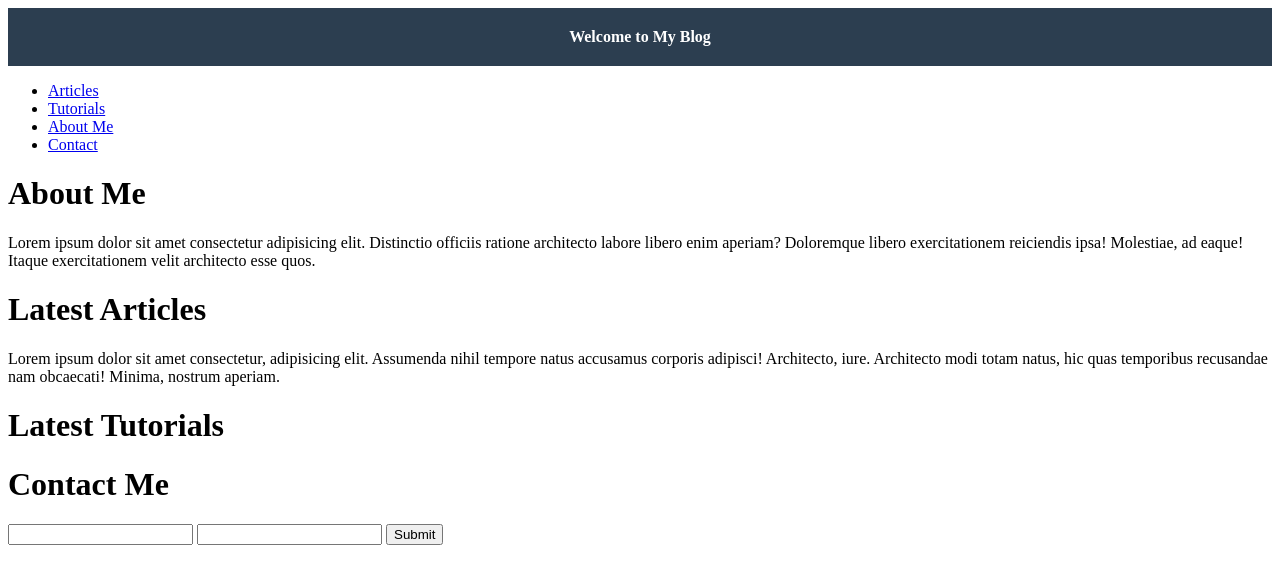
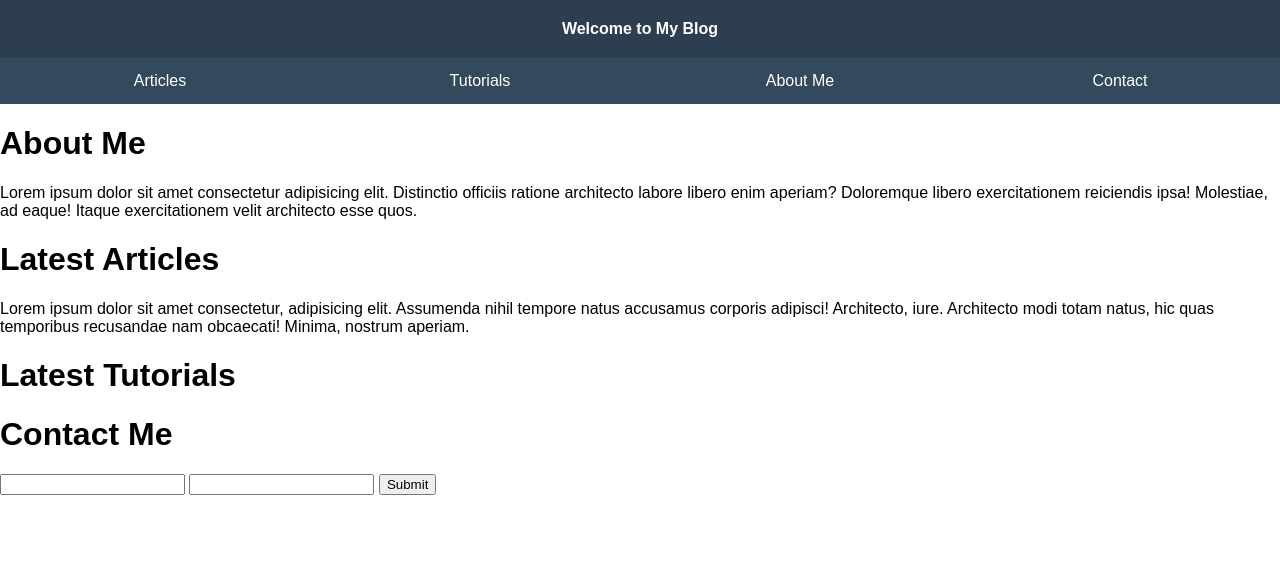
Before and after one commit to hashcrypt22/lut-frontend, a website: page index.html in a window 1280 px wide. Drawn offline with Linux system fonts and the light colour scheme.

Commit message:
styling nav section

```diff
--- a/index.html
+++ b/index.html
@@ -8,12 +8,10 @@
   <body>
     <header>Welcome to My Blog</header>
     <nav>
-      <ul>
-        <li><a href="#articles">Articles</a></li>
-        <li><a href="#tutorials">Tutorials</a></li>
-        <li><a href="#aboutme">About Me</a></li>
-        <li><a href="#contact">Contact</a></li>
-      </ul>
+      <a href="#articles">Articles</a>
+      <a href="#tutorials">Tutorials</a>
+      <a href="#aboutme">About Me</a>
+      <a href="#contact">Contact</a>
     </nav>
     <main>
       <div>
--- a/styles/index.css
+++ b/styles/index.css
@@ -1,3 +1,8 @@
+body {
+  font-family: 'Poppins', sans-serif;
+  padding: 0;
+  margin: 0;
+}
 header {
   background-color: #2c3e50;
   color: white;
@@ -5,3 +10,23 @@ header {
   text-align: center;
   font-weight: 600;
 }
+
+nav {
+  background-color: #34495e;
+  display: flex;
+  justify-content: center;
+  transition: background-color 0.3s;
+}
+
+nav a {
+  color: white;
+  text-decoration: none;
+  padding: 14px 20px;
+  text-align: center;
+  flex: 1;
+  transition: background-color 0.3s;
+}
+
+nav a:hover {
+  background-color: #2c3e50;
+}
```
